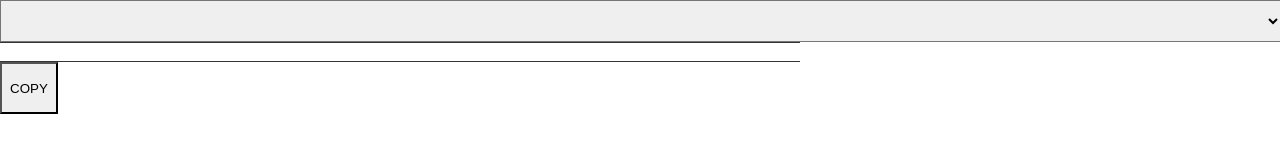
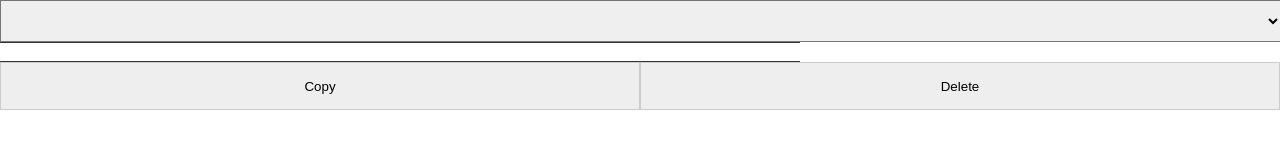
Before and after one commit to wildskyf/TextareaCache, a browser extension: page panel.html in a window 1280 px wide. Drawn offline with Linux system fonts and the light colour scheme.

Commit message:
adjust UI & add delete button

```diff
--- a/panel.html
+++ b/panel.html
@@ -32,20 +32,29 @@
 				min-width: 300px;
 				width: 100%;
 			}
-			#copy_btn {
-			    box-sizing: content-box;
+            #copy_btn, #delete_btn {
+			    box-sizing: border-box;
+			    border: 1px solid #ccc;
 			    border-radius: 0;
-                cursor: pointer;
-				float: left;
-                height: 2rem;
+                background: #eee;
+                float: left;
+                height: 3rem;
                 padding: .5rem;
-			}
+                text-align: center;
+                width: 50%;
+            }
+            #copy_btn:hover, #delete_btn:hover {
+                background: #ddd;
+            }
 		</style>
         <script src="panel.js"></script>
     </head>
     <body>
     	<select id="cache_seletor" name="cache_seletor"></select>
     	<div id="show_cache" contenteditable='true'></div>
-		<button id="copy_btn">COPY</button>
+    	<div>
+            <button id="copy_btn">Copy</button>
+            <button id="delete_btn">Delete</button>
+        </div>
     </body>
 </html>
```
